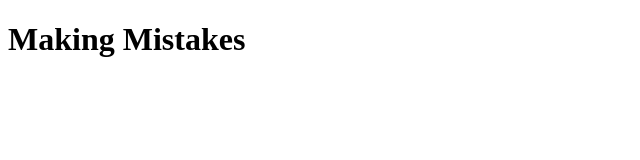
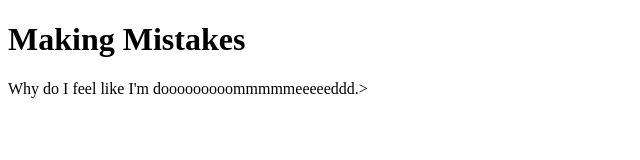
Before and after one commit to MicroScender/cookie-stand, a plain HTML site: page index.html in a window 1280 px wide. Shown: the whole page, without its empty margins (0-640 px from the left). Drawn offline with Linux system fonts and the light colour scheme.

Commit message:
minor adjustments

```diff
--- a/index.html
+++ b/index.html
@@ -5,6 +5,7 @@
   </head>
   <body>
     <h1>Making Mistakes</h1>
+    <p>Why do I feel like I'm dooooooooommmmmeeeeeddd.>
     <script src="js/app.js"></script>
   </body>
 
```
